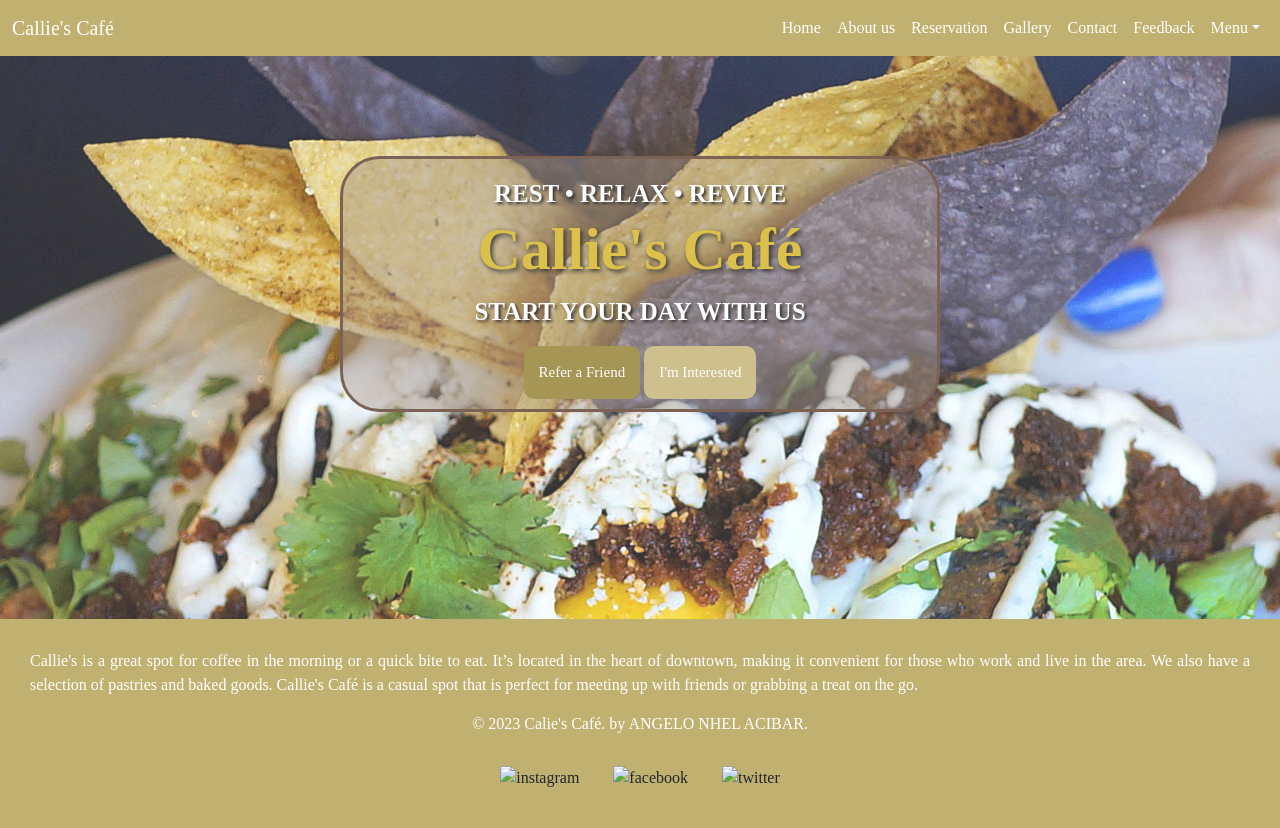
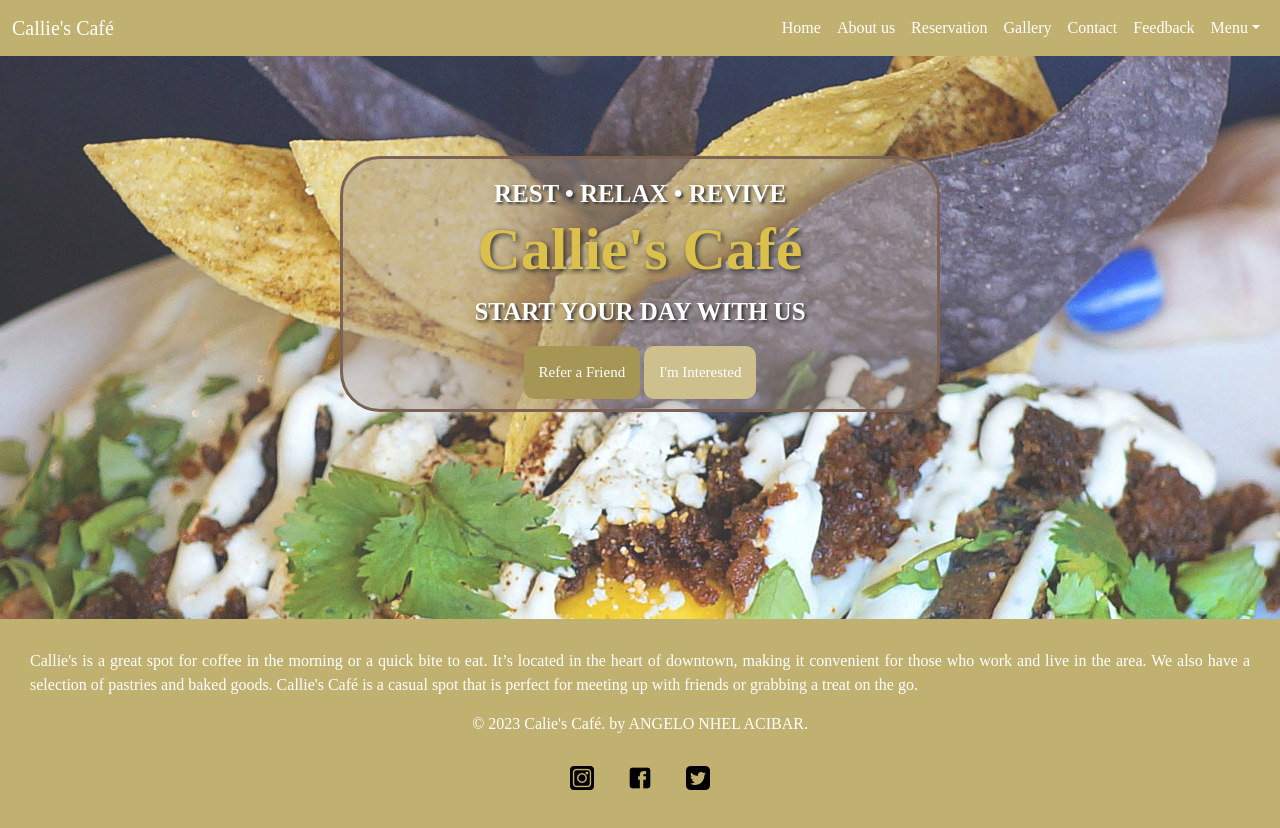
Before and after one commit to AngeloNhel/angelonhel.github.io, a plain HTML site: page index.html in a window 1280 px wide. Drawn offline with Linux system fonts and the light colour scheme; files that its build step writes are made by us from their sources; files whose address does not match are found by name.

Commit message:
edited codes

```diff
--- a/index.html
+++ b/index.html
@@ -34,12 +34,12 @@
                         <div class="container-fluid">
                             <a class="navbar-brand" href="#footer">Callie's Café</a>
                                 <button class="navbar-toggler" type="button" data-bs-toggle="collapse" data-bs-target="#navbar" aria-controls="navbar" aria-expanded="false" aria-label="Toggle navigation">
-                                    <img src="/Mini_Project_1/assets/list (1).png" alt="list">
+                                    <img src="assets/list (1).png" alt="list">
                                 </button>
                             <div class="collapse navbar-collapse" id="navbar" style="justify-content: right;">
                                 <ul class="navbar-nav mb-2 mb-md-0">
                                     <li class="nav-item">
-                                        <a class="nav-link active" aria-current="page" href="/Mini_Project_1/index.html">Home</a>
+                                        <a class="nav-link active" aria-current="page" href="index.html">Home</a>
                                     </li>
                                     <li class="nav-item">
                                         <a class="nav-link" href="#">About us</a>
@@ -101,9 +101,9 @@
 
                          <div style="text-align: center;  padding: 15px; color: white">© 2023 Calie's Café. by ANGELO NHEL ACIBAR.</div>
                          <div style="text-align: center;">
-                            <img class="icons" src="/Mini_Project_1/assets/instagram.png" alt="instagram">
-                            <img class="icons" src="/Mini_Project_1/assets/facebook.png" alt="facebook">
-                            <img class="icons" src="/Mini_Project_1/assets/twitter-sign.png" alt="twitter">
+                            <img class="icons" src="assets/instagram.png" alt="instagram">
+                            <img class="icons" src="assets/facebook.png" alt="facebook">
+                            <img class="icons" src="assets/twitter-sign.png" alt="twitter">
                          </div>
                       </div>
 
```
